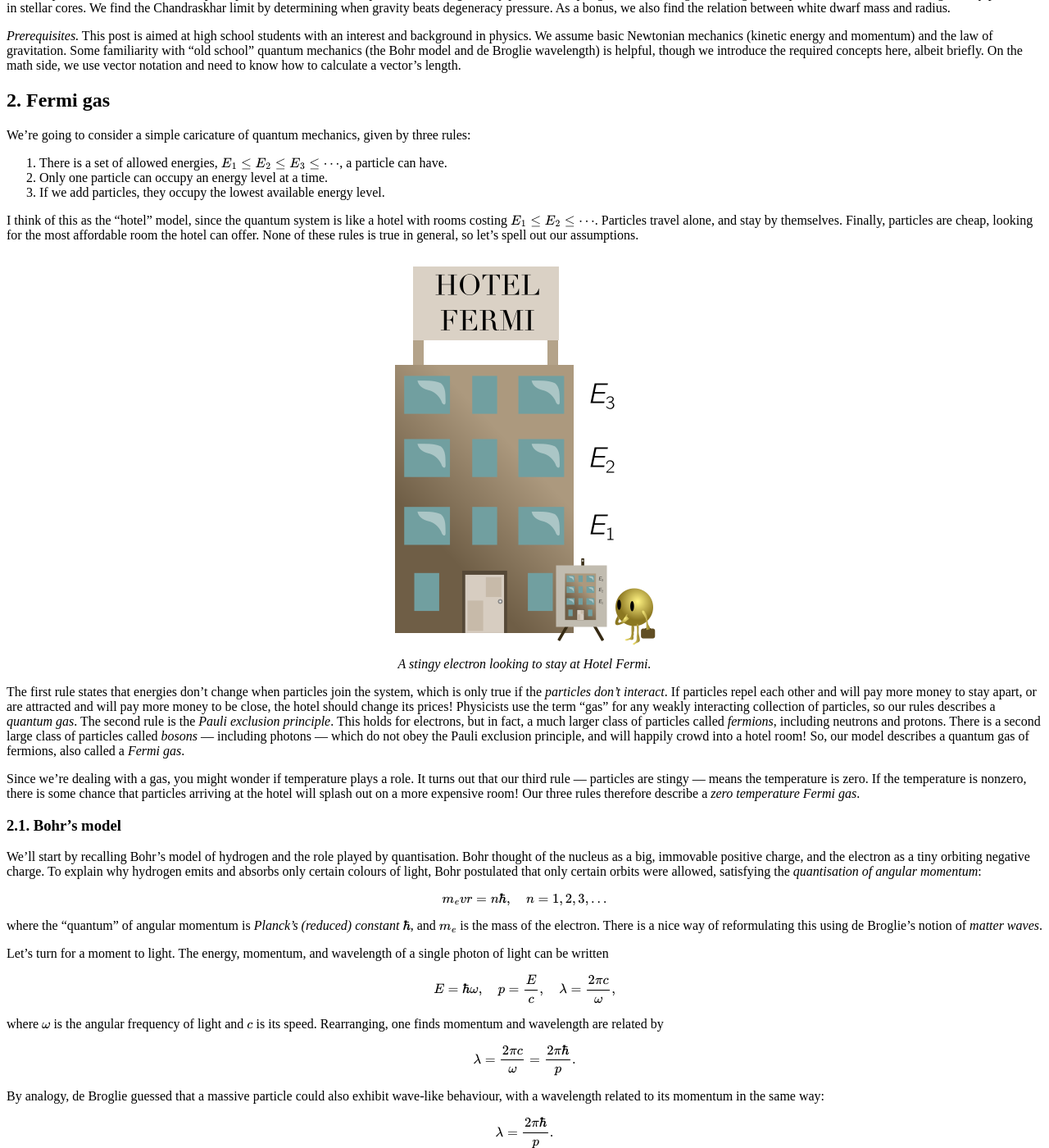
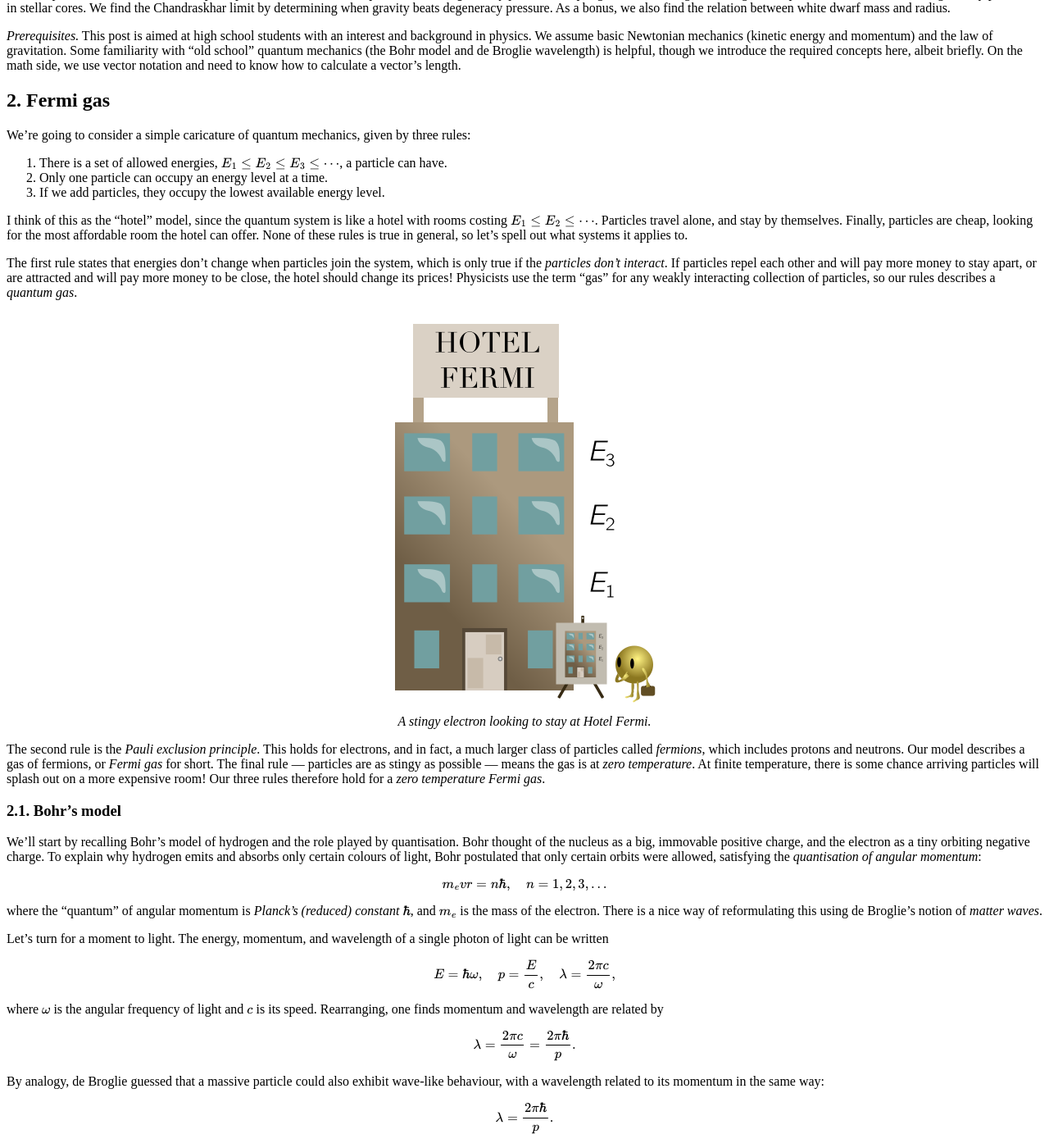
Before and after one commit to hapax/hapax.github.io, a Jekyll site: the page built from assets/chandra.md, in a window 1280 px wide and 1400 px high, scrolled down 1614 px. Shown: the whole window at 82% size. Built offline with Jekyll 4.4.1, drawn with Linux system fonts in a browser that asks for light colours; our own code applies the rules of GitHub Pages for plain Markdown files; formulas are drawn with MathJax 3; a script that is not in the unit is left out.

Commit message:
Update chandra.md

```diff
--- a/assets/chandra.md
+++ b/assets/chandra.md
@@ -105,8 +105,16 @@ a hotel with rooms costing $E_1\leq E_2 \leq \cdots$.
 Particles travel alone, and stay by themselves.
 Finally, particles are cheap, looking for the most affordable room the
 hotel can offer.
-None of these rules is true in general, so let's spell out our
-assumptions.
+None of these rules is true in general, so let's spell out what
+systems it applies to.
+
+The first rule states that energies don't change when particles join
+the system, which is only true if the *particles don't interact*.
+If particles repel each other and will pay more money to stay apart,
+or are attracted and will pay more money to be close, the hotel should
+change its prices!
+Physicists use the term "gas" for any weakly interacting collection of
+particles, so our rules describes a *quantum gas*.
 
 <figure>
     <div style="text-align:center"><img src
@@ -115,29 +123,15 @@ assumptions.
 	</div>
 	</figure>
 
-The first rule states that energies don't change when particles join
-the system, which is only true if the *particles don't interact*.
-If particles repel each other and will pay more money to stay apart,
-or are attracted and will pay more money to be close, the hotel should
-change its prices!
-Physicists use the term "gas" for any weakly interacting collection of
-particles, so our rules describes a *quantum gas*.
 The second rule is the *Pauli exclusion principle*.
-This holds for electrons, but in fact, a much larger class of
-particles called *fermions*, including neutrons and protons.
-There is a second large class of particles called *bosons* ---
-including photons --- which do not obey the Pauli exclusion principle,
-and will happily crowd into a hotel room!
-So, our model describes a quantum gas of fermions, also
-called a *Fermi gas*.
-
-Since we're dealing with a gas, you might wonder if temperature plays
-a role.
-It turns out that our third rule --- particles are stingy ---
-means the temperature is zero.
-If the temperature is nonzero, there is some chance that particles
-arriving at the hotel will splash out on a more expensive room!
-Our three rules therefore describe a *zero temperature Fermi gas*.
+This holds for electrons, and in fact, a much larger class of
+particles called *fermions*, which includes protons and neutrons.
+Our model describes a gas of fermions, or *Fermi gas* for short.
+The final rule --- particles are as stingy as possible --- means the
+gas is at *zero temperature*.
+At finite temperature, there is some chance arriving particles will
+splash out on a more expensive room!
+Our three rules therefore hold for a *zero temperature Fermi gas*.
 
 ### 2.1. Bohr's model<a id="sec-2-1" name="sec-2-1"></a>
 
```
